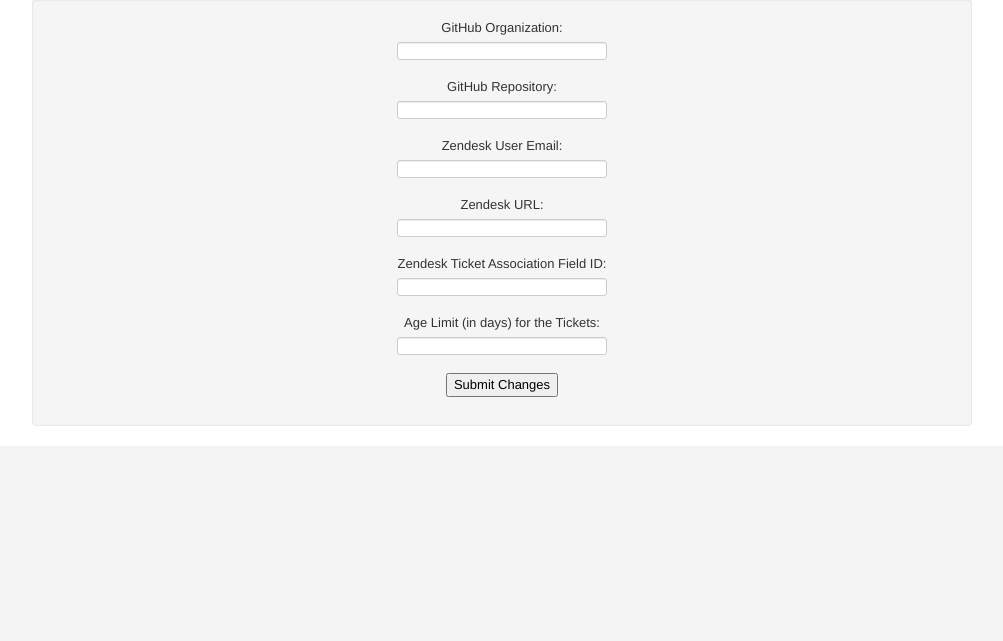
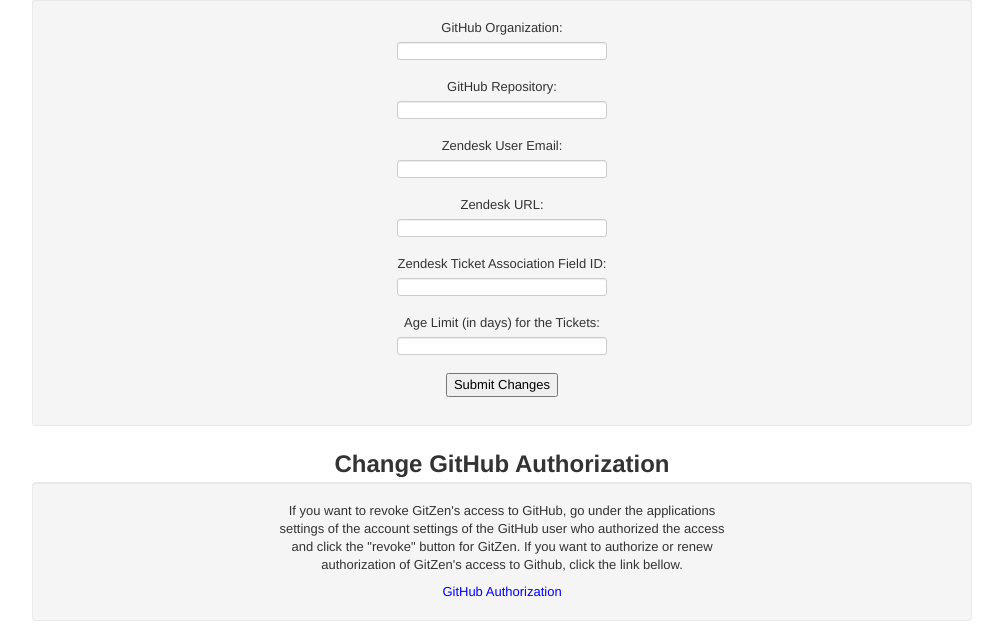
Before and after one commit to PolicyStat/GitZen, a Django app: page /change/ in a window 1280 px wide. Shown: the part 478-1119 px from the top of the page, without its empty margins (138-1141 px from the left). Before the commit the page ends 875 px from the top, so only its background shows below. Run offline with Django 3.2, Linux system fonts and the light colour scheme; parts of the project's set-up code (start-up, migrations or seed data) failed here and were passed over.

Commit message:
gz-9: Adjusted the change settings page to allow the user to authorize or renew authorization of GitZen on GitHub.

```diff
--- a/enhancement_tracking/templates/change.html
+++ b/enhancement_tracking/templates/change.html
@@ -24,4 +24,16 @@
 	<p><input name="profile" type="submit" value="Submit Changes" /></p>
 </form>
 
+<h2>Change GitHub Authorization</h2>
+<form class="well">
+	<p class="center" style="width:50%">
+		If you want to revoke GitZen's access to GitHub, go under the
+		applications settings of the account settings of the GitHub user who
+		authorized the access and click the "revoke" button for GitZen. If you
+		want to authorize or renew authorization of GitZen's access to Github,
+		click the link bellow.
+	</p>
+	<a href="{{ AUTH_URL }}">GitHub Authorization</a>
+</form>
+
 {% endblock %}
--- a/enhancement_tracking/templates/confirm.html
+++ b/enhancement_tracking/templates/confirm.html
@@ -18,7 +18,7 @@
 			link if you are logged into GitHub, and you should be redirected
 			straight to the confirmation page.
 		</p>
-		<a href="{{ auth_url }}">GitHub Authorization Page</a>
+		<a href="{{ auth_url }}">GitHub Authorization</a>
 	{% else %}
 		{% if con_num == '2' %}
 			<p>
--- a/enhancement_tracking/templates/git_confirm.html
+++ b/enhancement_tracking/templates/git_confirm.html
@@ -19,5 +19,9 @@
 			Account Settings" after logging into the application.
 		</p>
 	{% endif %}
-	<a href="{% url login %}">Return to Login</a>
+	{% if new_auth %}
+		<a href="{% url login %}">Return to Login</a>
+	{% else %}
+		<a href="{% url home %}">Return to Home</a>
+	{% endif %}
 {% endblock %}
--- a/enhancement_tracking/views.py
+++ b/enhancement_tracking/views.py
@@ -108,7 +108,8 @@
         prform = ProfileChangeForm()
 
     return render_to_response('change.html',
-                              {'pwform': pwform, 'prform': prform},
+                              {'pwform': pwform, 'prform': prform,
+                               'auth_url': GIT_AUTH_URL},
                               context_instance=RequestContext(request))
 
 def confirm(request, con_num):
@@ -125,17 +126,23 @@
                               context_instance=RequestContext(request))
 
 def git_confirm(request):
-    """Finishes the OAuth2 access web flow for the user that was just created in
-    the user_login function. Adds the access token to the user profile that was
-    added to the session when the user was created. This data is deleted from
-    the session afterwards.
+    """Finishes the OAuth2 access web flow after the user goes to the
+    GIT_AUTH_URL in either the user login or change forms. Adds the access token
+    to the user profile. For a newly created user, their profile was added to
+    the session when the user was created. This data is deleted from the
+    session afterwards.
 
     Parameters:
         request - The request object that should contain the returned code from
                     GitHub in its GET parameters in addition to the user profile
                     that the access token should be added to.
     """
-    profile = request.session['profile']
+    if 'profile' in request.session: # Authorizing for a new user
+        profile = request.session['profile']
+        new_auth = True
+    else: # Changing Authorization for an existing user
+        profile = request.user.get_profile()
+        new_auth = False
 
     if 'error' in request.GET:
         profile.git_token = ''
@@ -147,9 +154,11 @@
         access = True
 
     profile.save()
-    del request.session['profile']
+    if new_auth:
+        del request.session['profile']
 
-    return render_to_response('git_confirm.html', {'access': access},
+    return render_to_response('git_confirm.html',
+                              {'access': access, 'new_auth': new_auth},
                               context_instance=RequestContext(request))
 
 def home(request):
```
